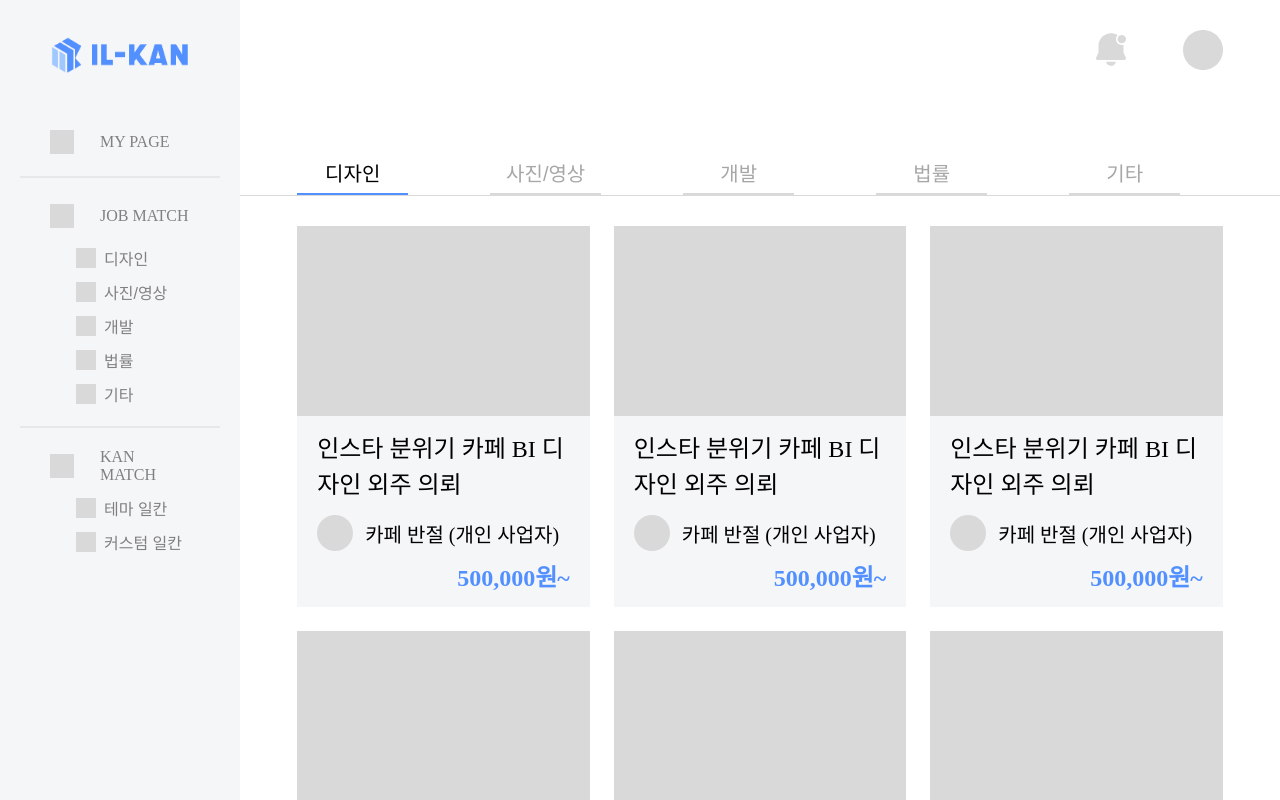
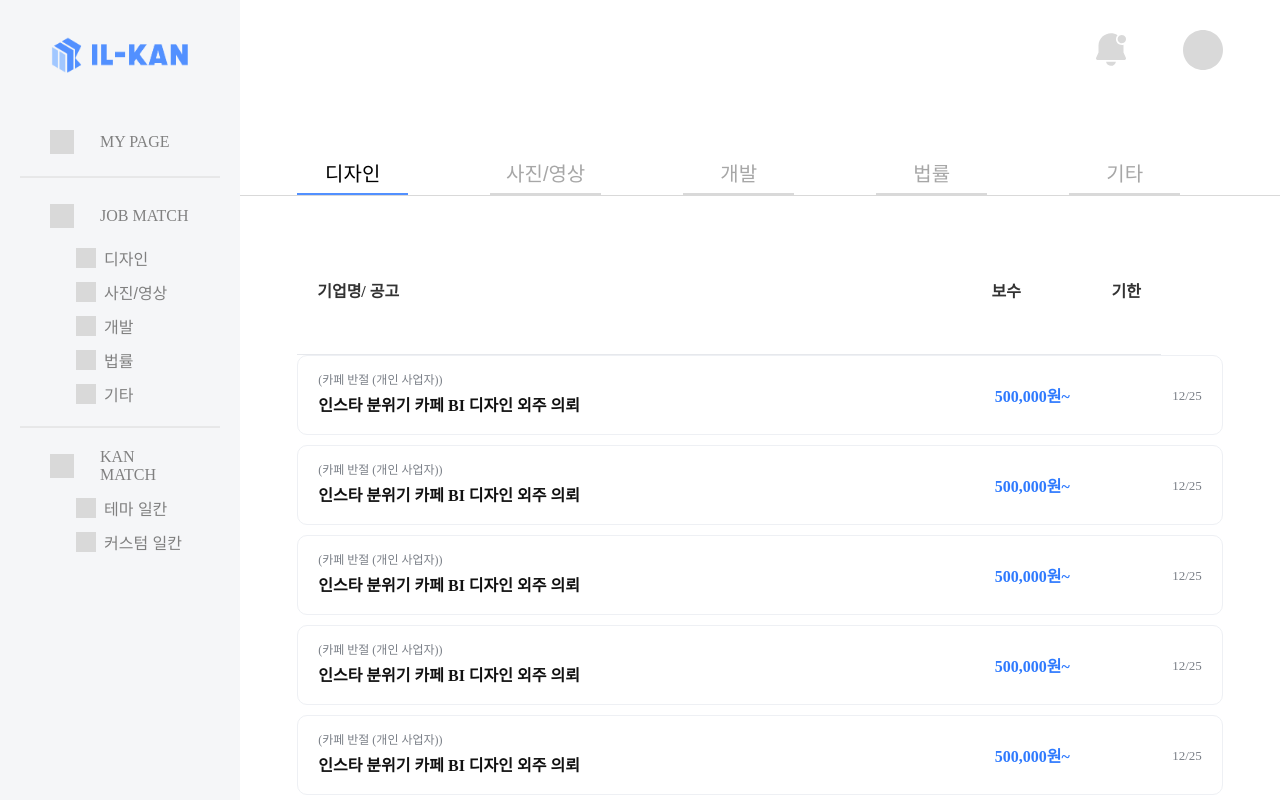
Before and after one commit to cryingdryice/ILKAN-web, a React (Vite) app: page /main/jobs in a window 1280 px wide. Shown: the top 800 px of the page. Built offline with nearby package versions, Linux system fonts and the light colour scheme; the HTML template or start-up script is replaced by a standard one.

Commit message:
feat:일거리 row 추가

```diff
--- a/src/components/jobs/JobsList.tsx
+++ b/src/components/jobs/JobsList.tsx
@@ -1,17 +1,26 @@
+// JobsList.tsx
 import jobsListStyle from "../../css/components/jobs/jobsList.module.css";
 import type { WorkItem } from "../../pages/main/jobsPage";
-import JobsItem from "./JobsItem";
+import JobsRow from "../jobs/JobsRow";
 
-type Props = {
-  items: WorkItem[];
-};
+type Props = { items: WorkItem[] };
 
 export default function JobsList({ items }: Props) {
   return (
-    <section className={`${jobsListStyle.grid}`}>
-      {items.map((item) => (
-        <JobsItem key={item.id} item={item} />
-      ))}
+    <section className={jobsListStyle.list} aria-label="채용/외주 공고 목록">
+      {/* 헤더 */}
+      <header className={jobsListStyle.head} role="row">
+        <div className={jobsListStyle.headColLeft}>기업명/ 공고</div>
+        <div className={jobsListStyle.headColCenter}>보수</div>
+        <div className={jobsListStyle.headColRight}>기한</div>
+      </header>
+
+      {/* 행 */}
+      <ul className={jobsListStyle.rows}>
+        {items.map((item) => (
+          <JobsRow key={item.id} item={item} />
+        ))}
+      </ul>
     </section>
   );
 }
--- /dev/null
+++ b/src/components/jobs/JobsRow.tsx
@@ -0,0 +1,42 @@
+// JobsRow.tsx
+import rowStyle from "../../css/components/jobs/jobsRow.module.css";
+import type { WorkItem } from "../../pages/main/jobsPage";
+
+type Props = { item: WorkItem };
+
+function formatKRW(v?: string | number) {
+  if (v === undefined || v === null) return "-";
+  const n = typeof v === "number" ? v : Number(String(v).replace(/[^\d]/g, ""));
+  if (Number.isNaN(n)) return String(v);
+  return `${n.toLocaleString("ko-KR")}원~`;
+}
+
+export default function JobsRow({ item }: Props) {
+  return (
+    <li className={rowStyle.row} role="row">
+      {/* 왼쪽: 기업/공고 */}
+      <div className={rowStyle.left} role="cell">
+        {/* 소제목: 작성자/기업유형 자리 (작게, 회색) */}
+        <div className={rowStyle.subMeta}>
+          {/* 예시: (개인 사업자) 대신 writer를 사용 */}
+          {item.writer ? `(${item.writer})` : ""}
+        </div>
+
+        {/* 타이틀 한 줄 말줄임 */}
+        <h3 className={rowStyle.title} title={item.title}>
+          {item.title}
+        </h3>
+      </div>
+
+      {/* 가운데: 보수 */}
+      <div className={rowStyle.center} role="cell">
+        <span className={rowStyle.price}>{formatKRW(item.price)}</span>
+      </div>
+
+      {/* 오른쪽: 기한 (예: ~25/08/30) */}
+      <div className={rowStyle.right} role="cell">
+        <time className={rowStyle.deadline}>{item.deadline ?? "-"}</time>
+      </div>
+    </li>
+  );
+}
--- /dev/null
+++ b/src/css/components/jobs/JobsRow.module.css
@@ -0,0 +1,76 @@
+/* jobsRow.module.css */
+.row {
+  display: grid;
+  grid-template-columns: 1fr 160px 120px;
+  align-items: center;
+  gap: 12px;
+  padding: 18px 20px;
+  border: 1px solid #eef0f4;
+  border-radius: 10px;
+  background: #fff;
+  transition: background-color 0.15s ease, box-shadow 0.15s ease,
+    border-color 0.15s ease;
+}
+
+.row:hover {
+  background: #f9fbff;
+  border-color: #e6edff;
+  box-shadow: 0 2px 10px rgba(28, 70, 255, 0.06);
+}
+
+/* 왼쪽 컬럼 */
+.left {
+  min-width: 0;
+} /* 말줄임을 위해 필요 */
+.subMeta {
+  font-size: 12px;
+  color: #7a7f87;
+  line-height: 1;
+  margin-bottom: 6px;
+}
+.title {
+  margin: 0;
+  font-size: 16px;
+  font-weight: 600;
+  color: #111;
+  white-space: nowrap;
+  overflow: hidden;
+  text-overflow: ellipsis;
+}
+
+/* 가운데: 보수 */
+.center {
+  text-align: right;
+}
+.price {
+  font-size: 16px;
+  font-weight: 800;
+  color: #2f7afe; /* 스샷처럼 파란색 포인트 */
+}
+
+/* 오른쪽: 기한 */
+.right {
+  text-align: right;
+}
+.deadline {
+  font-size: 13px;
+  color: #7a7f87;
+}
+
+/* 모바일 대응: 보수/기한을 아래로 스택 */
+@media (max-width: 768px) {
+  .row {
+    grid-template-columns: 1fr;
+    gap: 8px;
+  }
+  .center,
+  .right {
+    text-align: left;
+  }
+  .price {
+    font-size: 15px;
+  }
+  .deadline {
+    font-size: 12px;
+  }
+}
--- a/src/css/components/jobs/jobsList.module.css
+++ b/src/css/components/jobs/jobsList.module.css
@@ -1,9 +1,39 @@
-.grid {
+/* jobsList.module.css */
+.list {
   margin-top: 30px;
+}
+
+.head {
   display: grid;
-  gap: 24px;
+  grid-template-columns: 1fr 160px 120px;
+  align-items: center;
+  padding: 14px 20px;
+  font-weight: 600;
+  color: #333;
+  border-bottom: 1px solid #e6e8ec;
+}
 
-  grid-template-columns: repeat(3, minmax(0, 1fr));
+.headColLeft {
+}
+.headColCenter {
+  text-align: right;
+}
+.headColRight {
+  text-align: right;
+}
 
-  grid-auto-rows: 381px;
+.rows {
+  list-style: none;
+  margin: 0;
+  padding: 0;
+  display: grid;
+  gap: 10px; /* 행 간격 */
 }
+
+/* 반응형: 태블릿 이하에서 가격/기한이 아래로 내려가도록 */
+@media (max-width: 768px) {
+  .head {
+    grid-template-columns: 1fr 120px 90px;
+    font-size: 14px;
+  }
+}
--- a/src/pages/main/jobsPage.tsx
+++ b/src/pages/main/jobsPage.tsx
@@ -18,6 +18,7 @@ export type WorkItem = {
   writer: string;
   price: string;
   image?: string;
+  deadline: string;
 };
 
 // 임시 데이터
@@ -26,6 +27,7 @@ const MOCK_LIST: WorkItem[] = Array.from({ length: 15 }).map((_, i) => ({
   title: "인스타 분위기 카페 BI 디자인 외주 의뢰",
   writer: "카페 반절 (개인 사업자)",
   price: "500,000원~",
+  deadline: "12/25",
 }));
 
 export default function JobsPage() {
```
